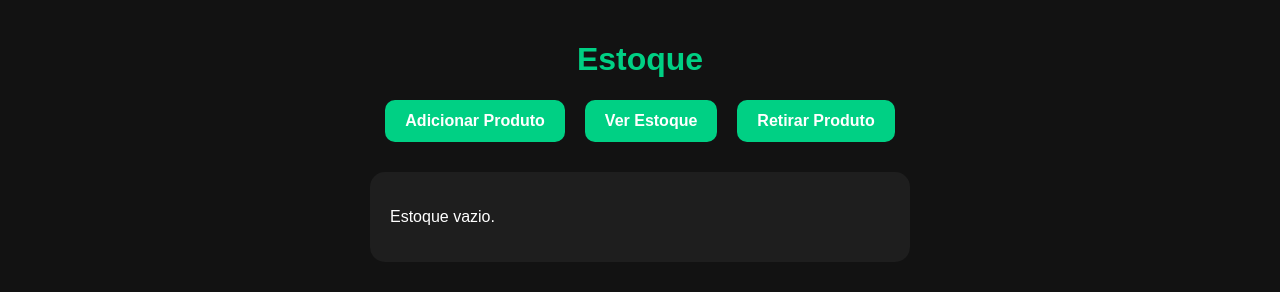
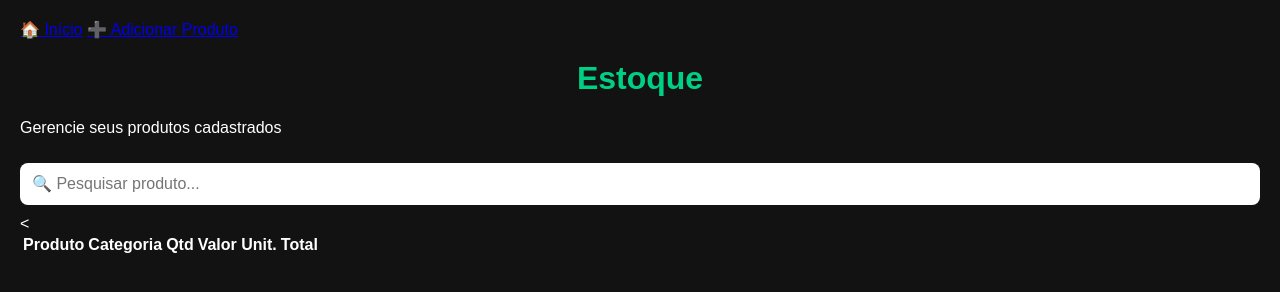
Before and after one commit to igor17007/igor, a plain HTML site: page estoque.html in a window 1280 px wide. Drawn offline with Linux system fonts and the light colour scheme.

Commit message:
Refactor estoque.html layout and navigation

```diff
--- a/estoque.html
+++ b/estoque.html
@@ -1,28 +1,50 @@
 <!DOCTYPE html>
-<html>
+<html lang="pt-BR">
+
 <head>
+    <meta charset="UTF-8">
+    <meta name="viewport" content="width=device-width, initial-scale=1.0">
     <title>Estoque</title>
+
     <link rel="stylesheet" href="style.css">
 </head>
+
 <body>
 
-    <h1>Estoque</h1>
+    <div class="container">
 
-    <div class="menu">
-        <a href="index.html">Adicionar Produto</a>
-        <a href="estoque.html">Ver Estoque</a>
-        <a href="retirar.html">Retirar Produto</a>
-    </div>
+        <nav class="topo">
+            <a href="index.html">🏠 Início</a>
+            <a href="adicionar.html">➕ Adicionar Produto</a>
+        </nav>
 
-    <div class="caixa">
-        <div id="lista"></div>
-    </div>
+        <div class="estoque-card">
 
-    <script src="script.js"></script>
+            <div class="cabecalho-estoque">
 
-    <script>
-        mostrarEstoque();
-    </script>
+                <div>
+                    <h1>Estoque</h1>
+                    <p>Gerencie seus produtos cadastrados</p>
+                </div>
 
-</body>
-</html>
+                <input
+                    type="text"
+                    id="pesquisa"
+                    placeholder="🔍 Pesquisar produto..."
+                    onkeyup="filtrarProdutos()"
+                >
+
+            </div>
+
+            <div class="tabela-container">
+
+                <table>
+
+                    <thead>
+                        <tr>
+                            <th>Produto</th>
+                            <th>Categoria</th>
+                            <th>Qtd</th>
+                            <th>Valor Unit.</th>
+                            <th>Total</th>
+                            <
```
